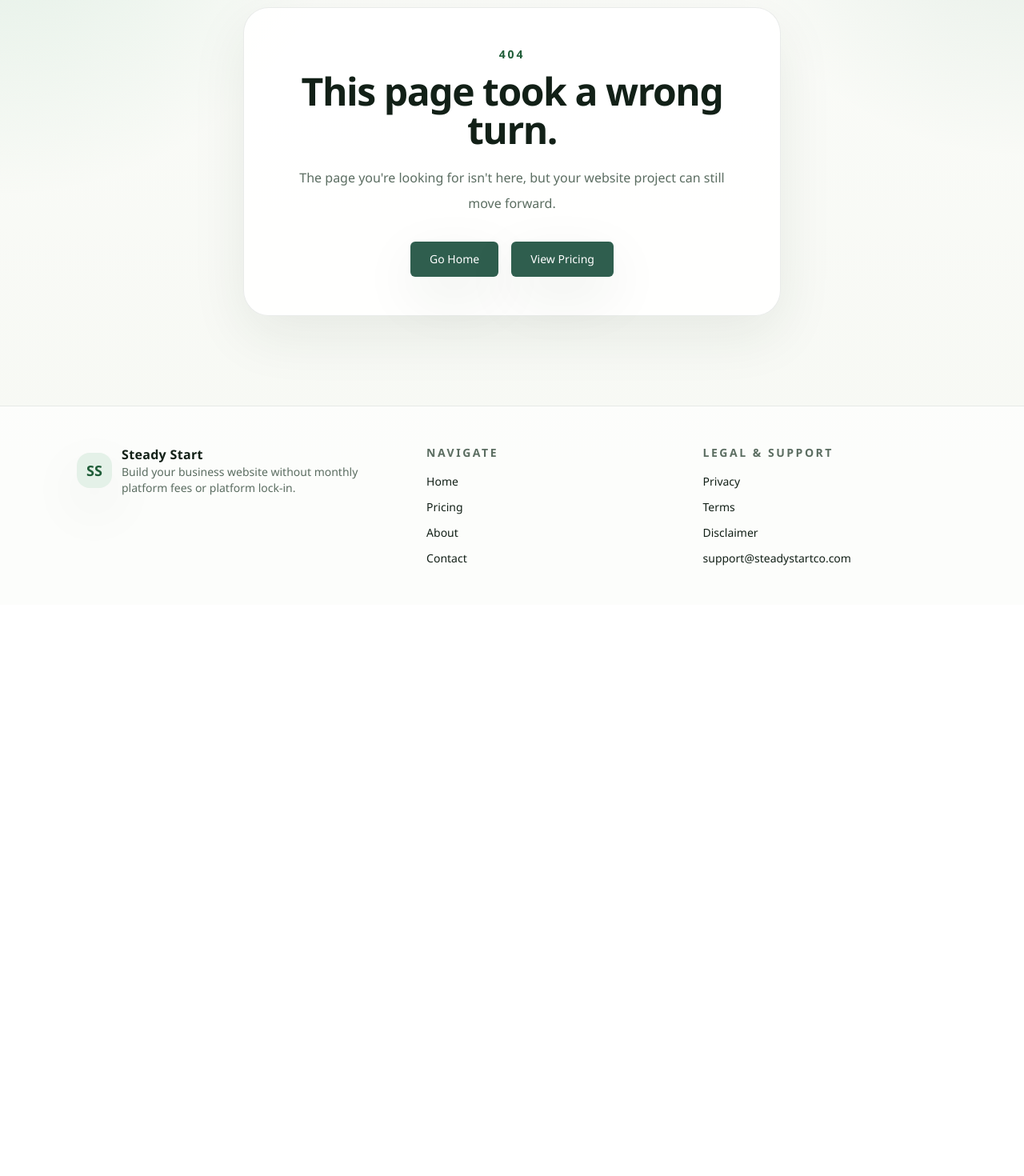
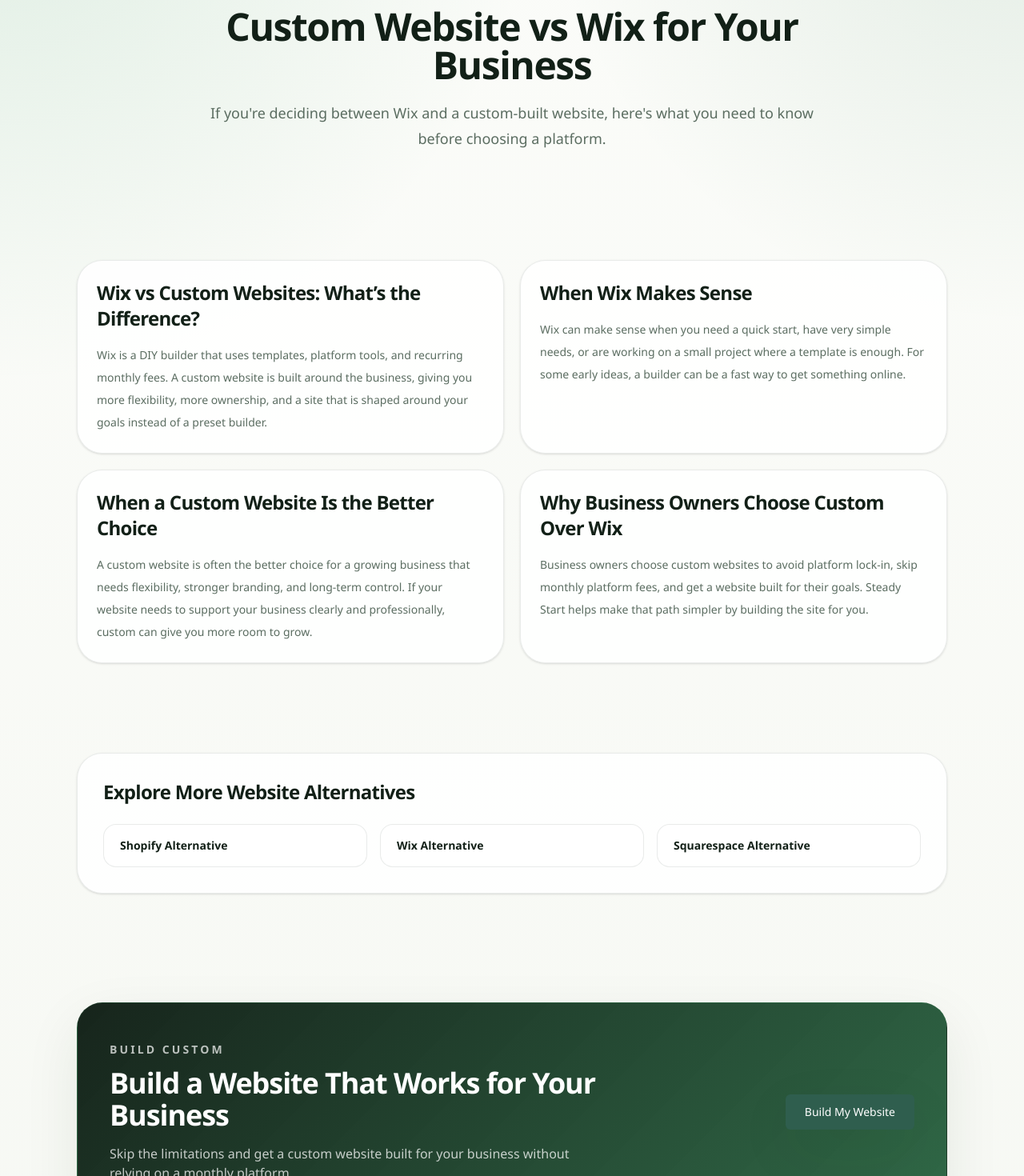
Before and after one commit to MySaaS1023/SteadyStart, a Next.js app: page /custom-website-vs-wix in a window 1280 px wide. Before the commit this address had no page. Shown: the part 200-1670 px from the top of the page at 80% size. Before the commit the page ends 956 px from the top, so only its background shows below. Built offline with nearby package versions, Linux system fonts and the light colour scheme.

Commit message:
Add files via upload

```diff
--- /dev/null
+++ b/app/custom-website-vs-wix/page.tsx
@@ -0,0 +1,142 @@
+import type { Metadata } from "next";
+import Link from "next/link";
+
+import { PageContainer } from "@/components/page-container";
+import { primaryButtonClass } from "@/lib/styles";
+
+const pageTitle = "Custom Website vs Wix | Which Is Better for Your Business?";
+const pageDescription =
+  "Trying to decide between a custom website and Wix? Learn the differences and see why business owners choose custom-built websites without monthly platform fees.";
+
+export const metadata: Metadata = {
+  title: pageTitle,
+  description: pageDescription,
+  openGraph: {
+    title: pageTitle,
+    description: pageDescription,
+    url: "https://www.steadystartco.com/custom-website-vs-wix",
+    siteName: "Steady Start",
+    type: "website",
+  },
+};
+
+const sections = [
+  {
+    title: "Wix vs Custom Websites: What’s the Difference?",
+    body: "Wix is a DIY builder that uses templates, platform tools, and recurring monthly fees. A custom website is built around the business, giving you more flexibility, more ownership, and a site that is shaped around your goals instead of a preset builder.",
+  },
+  {
+    title: "When Wix Makes Sense",
+    body: "Wix can make sense when you need a quick start, have very simple needs, or are working on a small project where a template is enough. For some early ideas, a builder can be a fast way to get something online.",
+  },
+  {
+    title: "When a Custom Website Is the Better Choice",
+    body: "A custom website is often the better choice for a growing business that needs flexibility, stronger branding, and long-term control. If your website needs to support your business clearly and professionally, custom can give you more room to grow.",
+  },
+  {
+    title: "Why Business Owners Choose Custom Over Wix",
+    body: "Business owners choose custom websites to avoid platform lock-in, skip monthly platform fees, and get a website built for their goals. Steady Start helps make that path simpler by building the site for you.",
+  },
+];
+
+export default function CustomWebsiteVsWixPage() {
+  return (
+    <>
+      <section className="py-16 sm:py-20">
+        <PageContainer>
+          <div className="mx-auto max-w-3xl text-center">
+            <p className="text-sm font-semibold uppercase tracking-[0.2em] text-[var(--accent-strong)]">
+              Custom Website vs Wix
+            </p>
+            <h1 className="mt-3 text-4xl font-semibold tracking-[-0.03em] text-[var(--foreground)] sm:text-5xl">
+              Custom Website vs Wix for Your Business
+            </h1>
+            <p className="mt-5 text-lg leading-8 text-[var(--muted)]">
+              If you&apos;re deciding between Wix and a custom-built website, here&apos;s
+              what you need to know before choosing a platform.
+            </p>
+          </div>
+        </PageContainer>
+      </section>
+
+      <section className="py-8 sm:py-14">
+        <PageContainer>
+          <div className="grid gap-5 lg:grid-cols-2">
+            {sections.map((section) => (
+              <div
+                key={section.title}
+                className="rounded-[2rem] border border-[var(--line)] bg-white/85 p-6 shadow-sm"
+              >
+                <h2 className="text-2xl font-semibold tracking-[-0.03em] text-[var(--foreground)]">
+                  {section.title}
+                </h2>
+                <p className="mt-4 text-sm leading-7 text-[var(--muted)]">
+                  {section.body}
+                </p>
+              </div>
+            ))}
+          </div>
+        </PageContainer>
+      </section>
+
+      <section className="py-8 sm:py-14">
+        <PageContainer>
+          <div className="rounded-[2rem] border border-[var(--line)] bg-white/85 p-6 shadow-sm sm:p-8">
+            <div className="max-w-2xl">
+              <h2 className="text-2xl font-semibold tracking-[-0.03em] text-[var(--foreground)]">
+                Explore More Website Alternatives
+              </h2>
+            </div>
+            <div className="mt-6 grid gap-4 sm:grid-cols-3">
+              <Link
+                href="/shopify-alternative"
+                className="rounded-2xl border border-[var(--line)] bg-white/80 px-5 py-4 text-sm font-semibold text-[var(--accent-strong)] transition hover:text-[var(--foreground)]"
+              >
+                Shopify Alternative
+              </Link>
+              <Link
+                href="/wix-alternative"
+                className="rounded-2xl border border-[var(--line)] bg-white/80 px-5 py-4 text-sm font-semibold text-[var(--accent-strong)] transition hover:text-[var(--foreground)]"
+              >
+                Wix Alternative
+              </Link>
+              <Link
+                href="/squarespace-alternative"
+                className="rounded-2xl border border-[var(--line)] bg-white/80 px-5 py-4 text-sm font-semibold text-[var(--accent-strong)] transition hover:text-[var(--foreground)]"
+              >
+                Squarespace Alternative
+              </Link>
+            </div>
+          </div>
+        </PageContainer>
+      </section>
+
+      <section className="py-16 sm:py-20">
+        <PageContainer>
+          <div className="rounded-[2rem] border border-[rgba(45,122,75,0.18)] bg-[linear-gradient(135deg,rgba(18,32,23,0.98),rgba(31,93,56,0.92))] px-6 py-10 text-white shadow-[var(--shadow)] sm:px-10 sm:py-12">
+            <div className="flex flex-col gap-6 lg:flex-row lg:items-center lg:justify-between">
+              <div className="max-w-2xl">
+                <p className="text-sm font-semibold uppercase tracking-[0.22em] text-white/70">
+                  Build Custom
+                </p>
+                <h2 className="mt-3 text-3xl font-semibold tracking-[-0.03em] sm:text-4xl">
+                  Build a Website That Works for Your Business
+                </h2>
+                <p className="mt-4 max-w-xl text-sm leading-6 text-white/75 sm:text-base">
+                  Skip the limitations and get a custom website built for your business
+                  without relying on a monthly platform.
+                </p>
+              </div>
+              <Link
+                href="/get-started"
+                className={`${primaryButtonClass} force-white-btn text-sm shadow-[var(--shadow)]`}
+              >
+                Build My Website
+              </Link>
+            </div>
+          </div>
+        </PageContainer>
+      </section>
+    </>
+  );
+}
--- a/app/sitemap.ts
+++ b/app/sitemap.ts
@@ -14,6 +14,7 @@
   "/shopify-alternative",
   "/wix-alternative",
   "/squarespace-alternative",
+  "/custom-website-vs-wix",
 ];
 
 export default function sitemap(): MetadataRoute.Sitemap {
```
